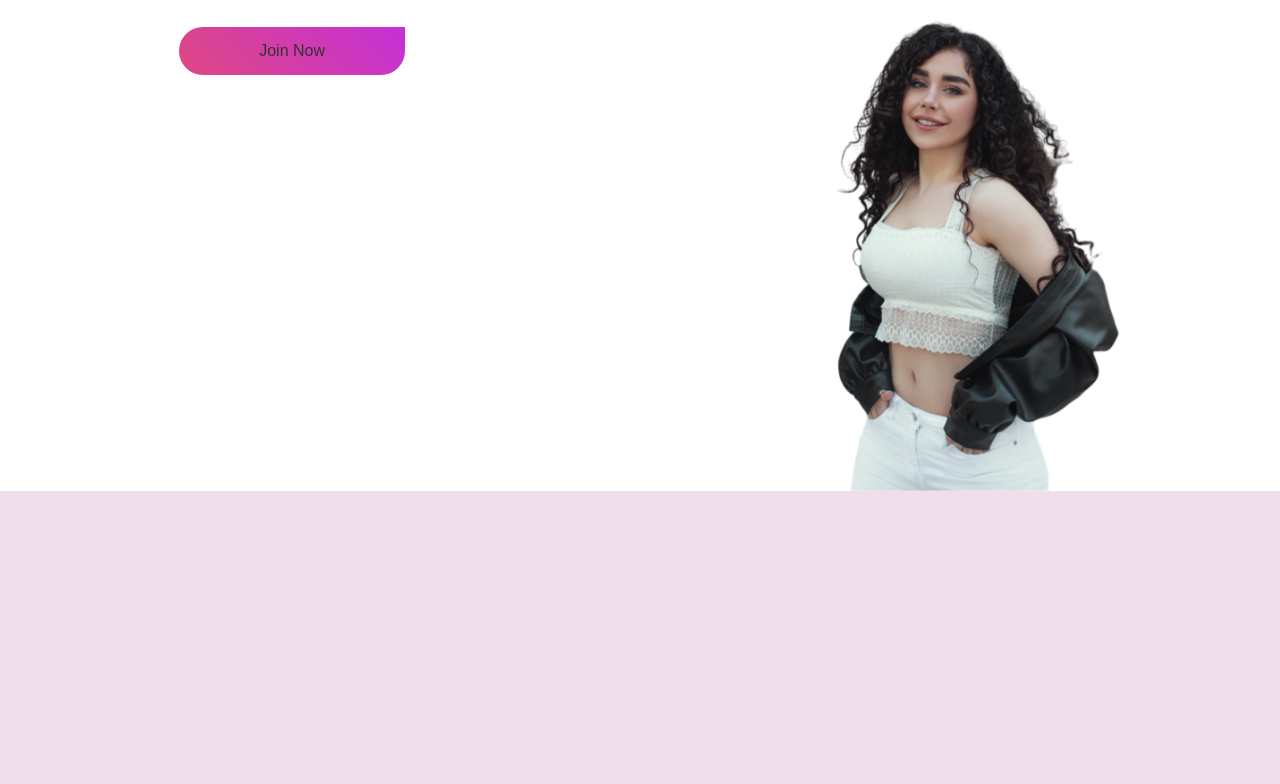
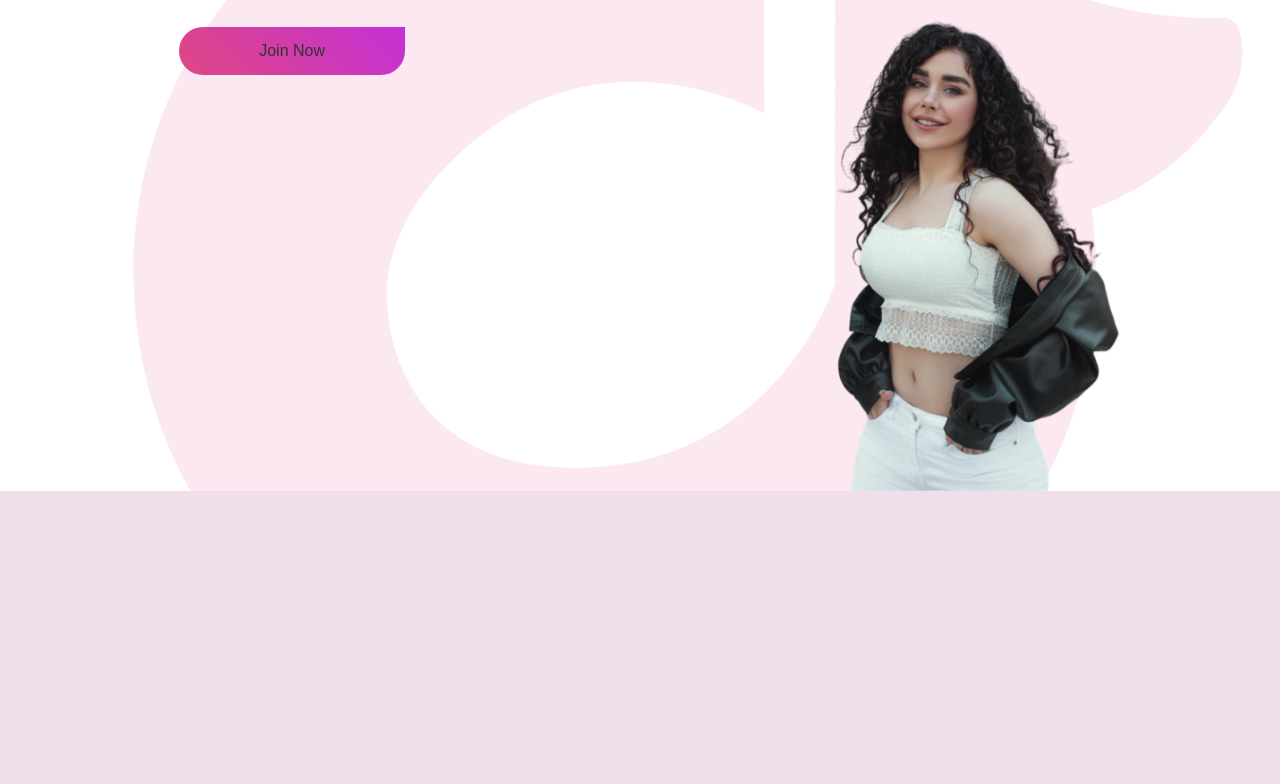
Before and after one commit to JanhaviGanorkar/socialy, a plain HTML site: page index.html in a window 1280 px wide. Shown: the part 309-1093 px from the top of the page. Drawn offline with Linux system fonts and the light colour scheme.

Commit message:
style.css

```diff
--- a/style.css
+++ b/style.css
@@ -8,7 +8,7 @@ box-sizing: border-box;
 .hero {
     width: 100%;
     min-height: 100vh;
-    background-image: url(img/back-image.png);
+    background-image: url(back-image.png);
     background-position: center;
     background-size: cover;
     padding: 10px 10%;
```
